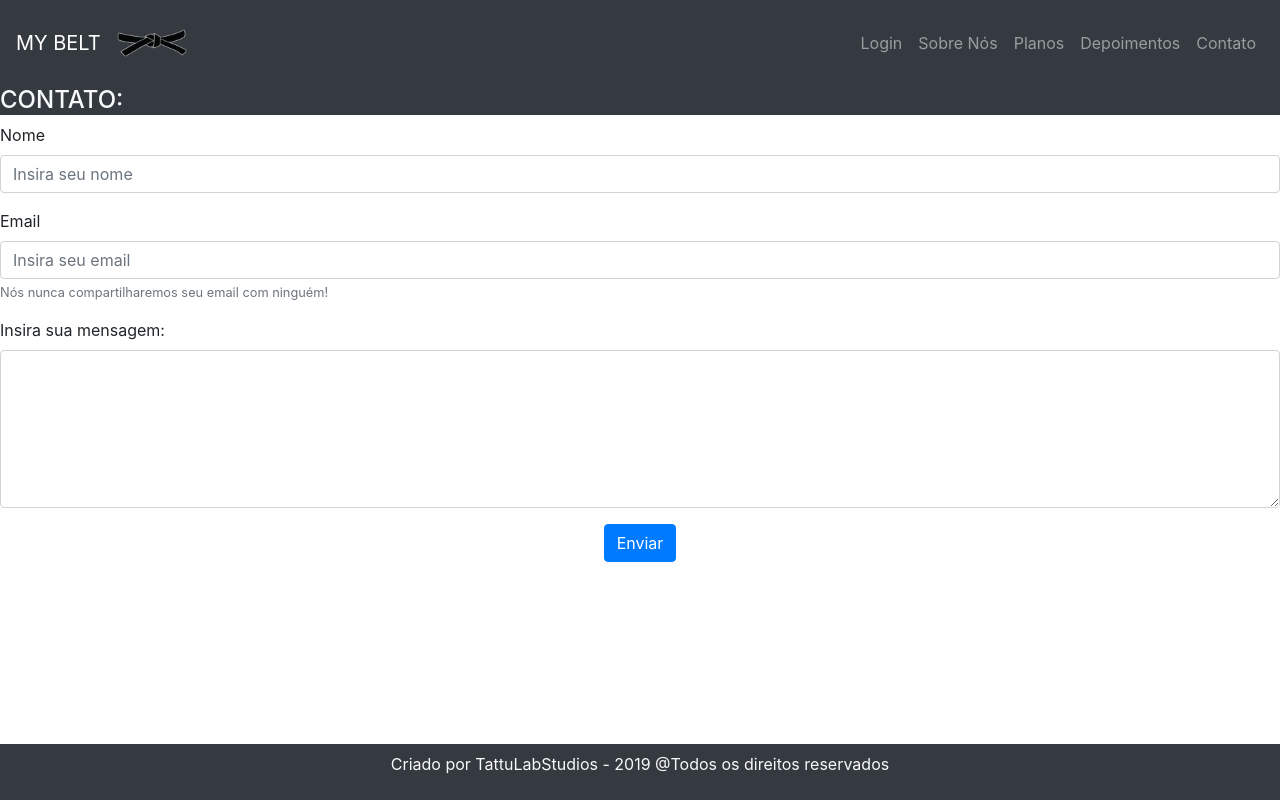
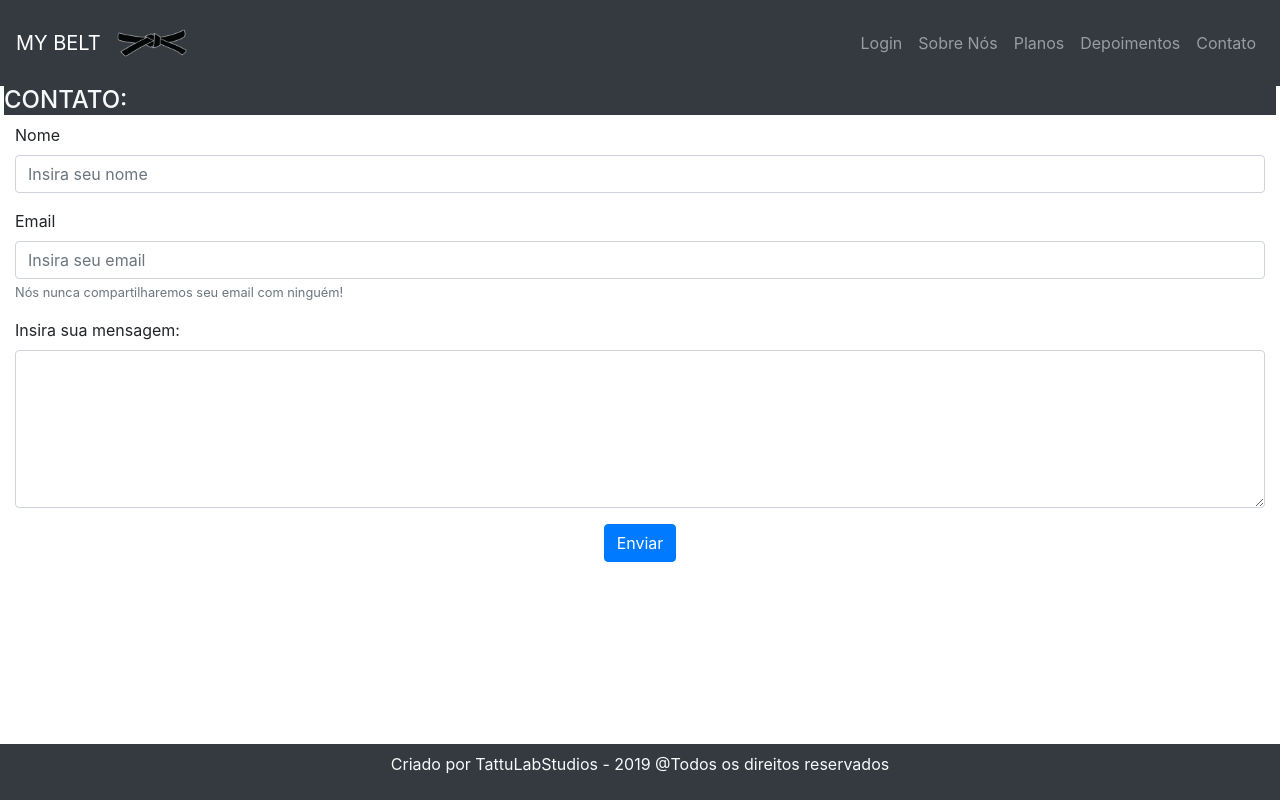
Before and after one commit to tattudc/mybelt, a plain HTML site: page contato.html in a window 1280 px wide. Drawn offline with nearby package versions, Linux system fonts and the light colour scheme.

Commit message:
atualizando contato e depo

```diff
--- a/contato.html
+++ b/contato.html
@@ -31,8 +31,8 @@
     </header>
 
     <main>
-        <h4 id="contat" class="bg-dark text-light">CONTATO: </h4>
-        <form>
+        <h4 id="contat" class="bg-dark text-light mx-1">CONTATO: </h4>
+        <form class="container-fluid">
             <div class="form-group">
                 <label for="exampleInputPassword1">Nome</label>
                 <input type="text" class="form-control" id="exampleInputPassword1" placeholder="Insira seu nome" required>
```
Also changed, not shown: depoimentos.html (+1 -1 lines).
